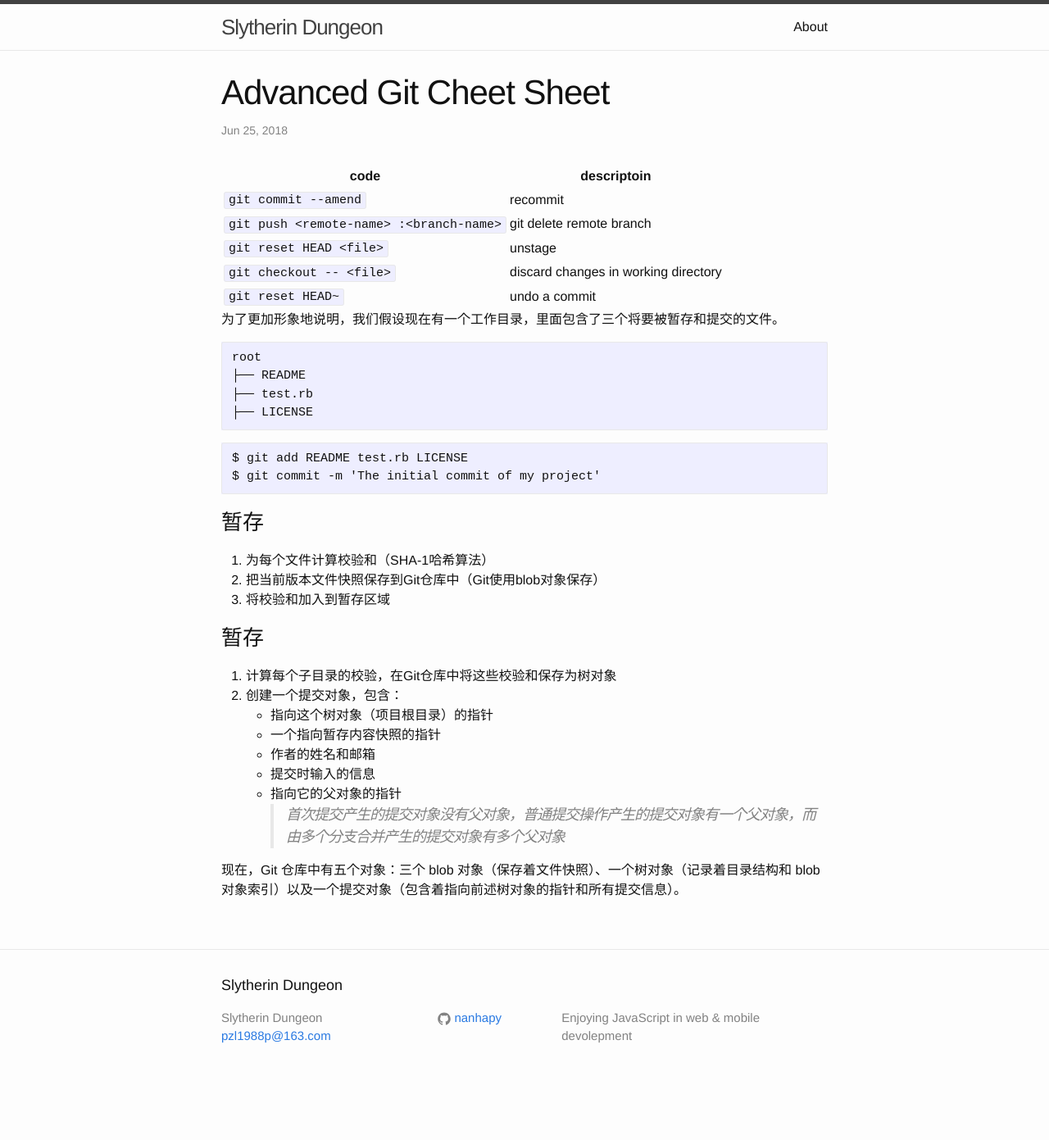
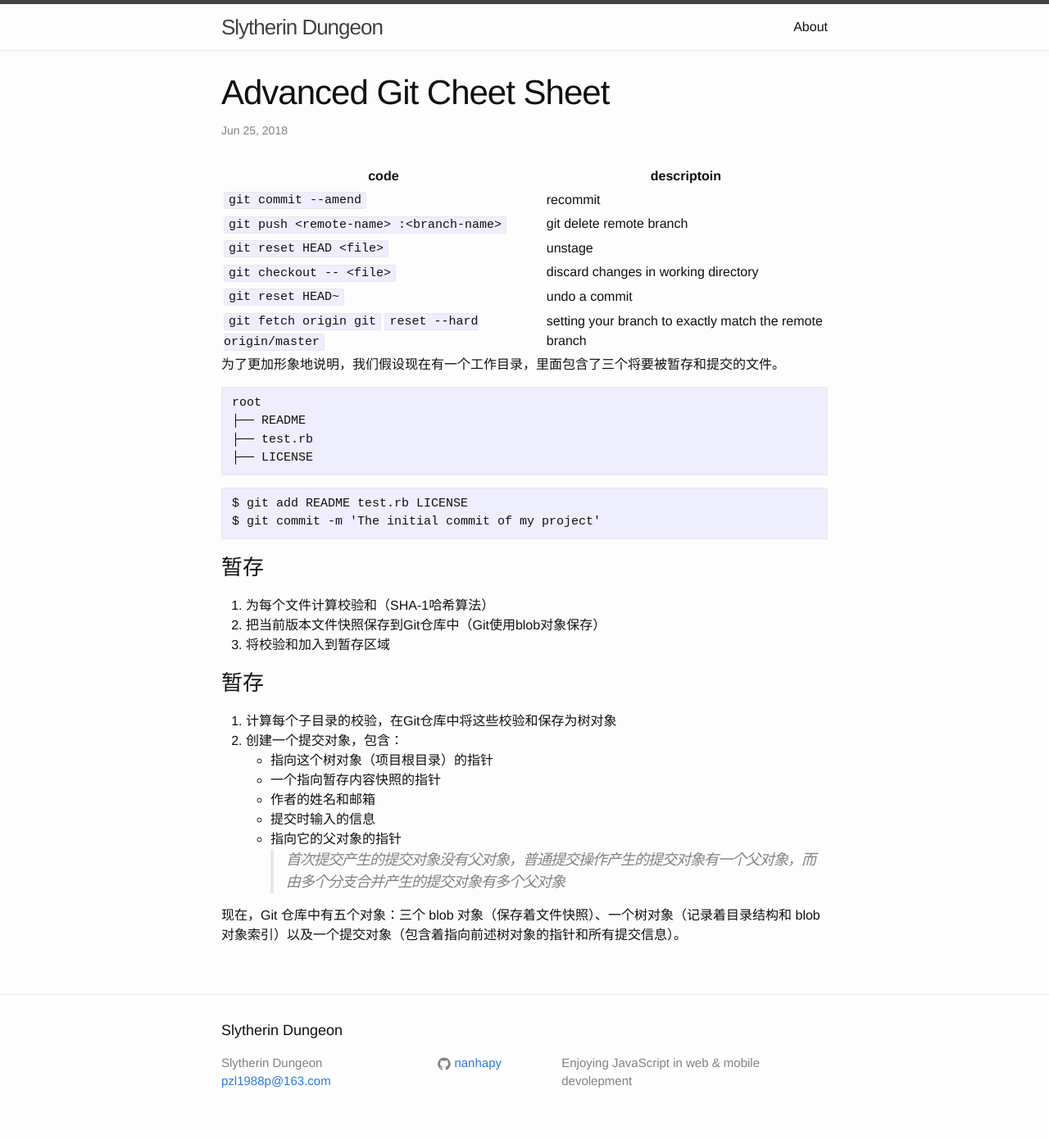
Before and after one commit to nanhapy/nanhapy.github.io, a Jekyll site: the page built from _posts/2018-06-25-git-cheet-sheet.md, in a window 1280 px wide. Shown: the whole page at 82% size. Built offline with Jekyll 4.4.1, drawn with Linux system fonts in a browser that asks for light colours; comment, search, counter and statistics services are not loaded; before the commit the page ends 1336 px from its top, so only the background shows below that.

Commit message:
come back

```diff
--- a/_posts/2018-06-25-git-cheet-sheet.md
+++ b/_posts/2018-06-25-git-cheet-sheet.md
@@ -12,6 +12,7 @@ categories: tools
 |`git reset HEAD <file>`|unstage|
 |`git checkout -- <file>`|discard changes in working directory|
 |`git reset HEAD~ `|undo a commit|
+|`git fetch origin git` `reset --hard origin/master`|setting your branch to exactly match the remote branch|
 
 
 为了更加形象地说明，我们假设现在有一个工作目录，里面包含了三个将要被暂存和提交的文件。
```
